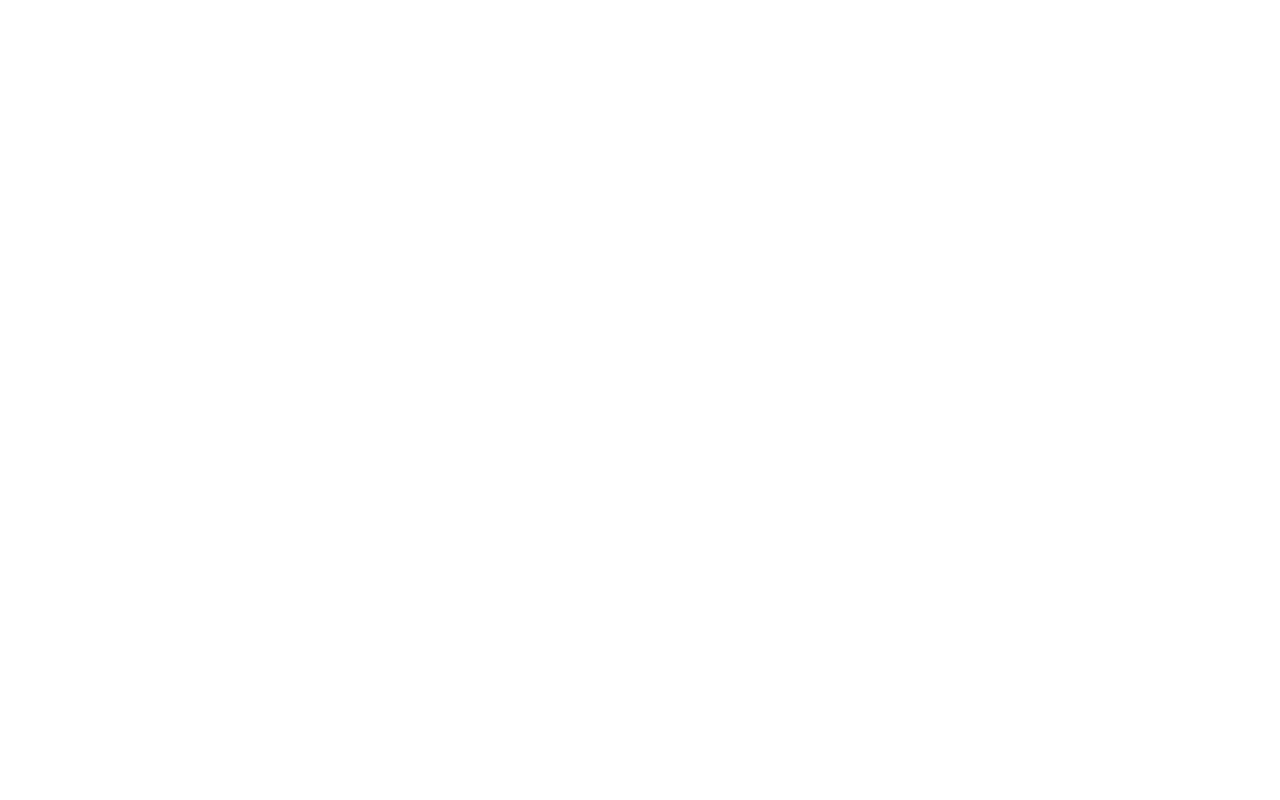
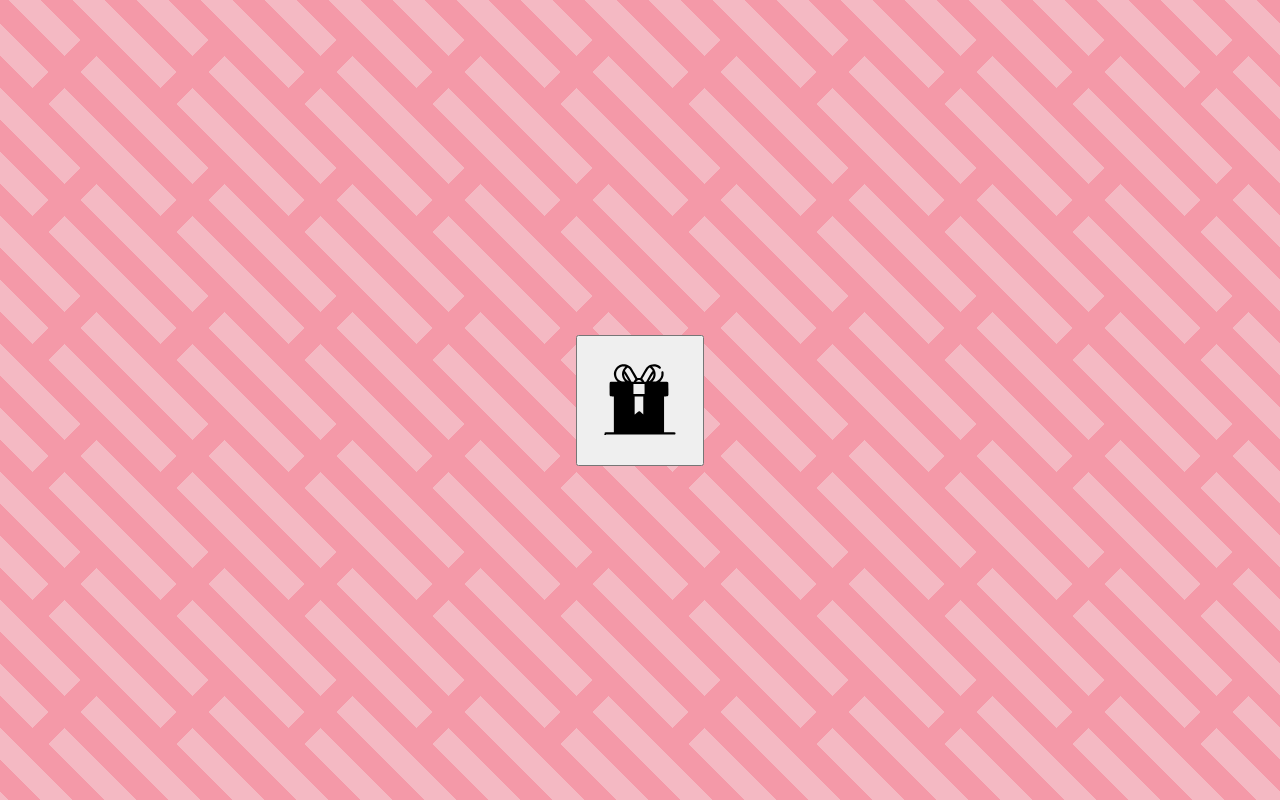
Before and after one commit to sang-logm1lo/20-10-THPT-2023, a plain HTML site: page index.html in a window 1280 px wide. Drawn offline with Linux system fonts and the light colour scheme.

Commit message:
Add CSS styling and a gift button to index.html

```diff
--- a/index.html
+++ b/index.html
@@ -1,11 +1,63 @@
 <!DOCTYPE html>
 <html lang="en">
-<head>
-    <meta charset="UTF-8">
-    <meta name="viewport" content="width=device-width, initial-scale=1.0">
-    <title>Document</title>
-</head>
-<body>
-
-</body>
+    <head>
+        <meta charset="UTF-8" />
+        <meta name="viewport" content="width=device-width, initial-scale=1.0" />
+        <title>Document</title>
+        <link rel="stylesheet" href="style.css" />
+    </head>
+    <body>
+        <button class="gift">
+            <svg
+                version="1.0"
+                xmlns="http://www.w3.org/2000/svg"
+                width="1024.000000pt"
+                height="1024.000000pt"
+                viewBox="0 0 1024.000000 1024.000000"
+                preserveAspectRatio="xMidYMid meet"
+            >
+                <g
+                    transform="translate(0.000000,1024.000000) scale(0.100000,-0.100000)"
+                    fill="#000000"
+                    stroke="none"
+                >
+                    <path
+                        d="M3490 8289 c-81 -12 -230 -62 -290 -96 -315 -180 -501 -537 -459
+        -886 23 -196 113 -388 250 -529 l76 -78 -301 0 c-339 0 -362 -5 -404 -72 -22
+        -35 -22 -39 -22 -599 0 -545 1 -565 20 -597 38 -63 68 -72 228 -72 l142 0 0
+        -1645 0 -1645 -385 0 c-411 0 -429 -2 -455 -49 -13 -25 -13 -77 0 -102 29 -52
+        -188 -49 3234 -49 2433 0 3171 3 3191 12 49 22 68 85 41 137 -27 51 -31 51
+        -551 51 l-485 0 0 1645 0 1645 143 0 c168 0 197 10 234 81 l23 43 -2 557 c-3
+        545 -3 558 -24 585 -11 15 -33 37 -48 48 -26 20 -42 21 -360 24 l-332 3 76 78
+        c184 192 273 447 249 713 -9 100 -24 133 -73 156 -37 18 -80 7 -111 -30 -25
+        -29 -26 -34 -18 -102 36 -320 -100 -589 -369 -731 -101 -54 -199 -75 -342 -75
+        l-120 0 40 43 c137 144 225 316 255 502 16 100 6 268 -21 364 -44 156 -124
+        292 -235 404 l-56 56 28 8 c51 14 244 8 310 -10 82 -22 178 -69 239 -118 75
+        -60 107 -79 131 -79 61 0 110 57 99 115 -16 85 -235 227 -424 276 -261 67
+        -544 10 -764 -153 -137 -101 -162 -137 -477 -684 l-225 -390 -90 4 c-50 2
+        -110 -1 -133 -6 l-42 -10 -237 412 c-252 436 -275 473 -338 550 -101 121 -286
+        235 -451 277 -94 24 -270 33 -365 18z m290 -204 c6 -4 -12 -29 -44 -60 -240
+        -236 -328 -601 -220 -917 44 -130 118 -250 218 -355 l40 -43 -120 0 c-189 0
+        -311 39 -451 145 -117 87 -215 242 -248 391 -25 112 -17 284 18 382 82 233
+        280 408 516 458 65 13 269 13 291 -1z m298 -147 c34 -29 79 -75 100 -103 22
+        -27 141 -228 267 -445 125 -217 234 -407 243 -422 15 -26 14 -28 -30 -77 -26
+        -28 -62 -82 -80 -119 l-34 -67 -99 0 -98 0 -233 404 c-241 417 -258 443 -333
+        524 l-45 49 27 52 c34 65 113 155 187 213 30 23 57 43 60 43 3 0 34 -24 68
+        -52z m1983 16 c68 -50 162 -155 195 -218 l28 -54 -45 -49 c-75 -81 -92 -107
+        -333 -524 l-233 -404 -80 -3 -81 -3 -31 66 c-19 41 -54 90 -92 130 -56 58 -60
+        65 -48 87 72 137 473 817 508 861 37 48 145 147 160 147 2 0 25 -16 52 -36z
+        m-2159 -876 c103 -178 185 -324 183 -326 -7 -7 -109 56 -162 100 -154 128
+        -254 335 -252 527 l0 76 22 -28 c12 -15 106 -172 209 -349z m2429 151 c-50
+        -196 -167 -351 -344 -454 -26 -15 -50 -26 -52 -24 -4 5 349 618 386 670 l24
+        34 3 -74 c2 -49 -4 -99 -17 -152z m-1198 -395 c50 -17 147 -96 147 -120 0 -12
+        -42 -14 -255 -14 -140 0 -255 3 -255 8 0 22 68 84 122 111 50 25 73 31 128 31
+        36 0 87 -7 113 -16z m405 -801 l2 -463 -510 0 -510 0 0 465 0 465 508 -2 507
+        -3 3 -462z m-118 -1505 l0 -822 -37 35 c-156 147 -267 239 -300 248 -69 19
+        -77 15 -299 -171 -78 -65 -144 -118 -148 -118 -3 0 -6 371 -6 825 l0 825 395
+        0 395 0 0 -822z"
+                    />
+                </g>
+            </svg>
+        </button>
+    </body>
 </html>
--- /dev/null
+++ b/style.css
@@ -0,0 +1,51 @@
+body {
+    width: 100vw;
+    height: 100vh;
+    margin: 0;
+    padding: 0;
+
+    /* #region background*/
+    --s: 10vw;
+    --bg-color: #f499a8;
+    --bg-stripe-color: #f4b9c3;
+
+    animation: scroll 20s linear infinite;
+    background: linear-gradient(
+            135deg,
+            #0000 18.75%,
+            var(--bg-color) 0 31.25%,
+            #0000 0
+        ),
+        repeating-linear-gradient(
+            45deg,
+            var(--bg-color) -6.25% 6.25%,
+            var(--bg-stripe-color) 0 18.75%
+        );
+    background-size: var(--s) var(--s);
+    /* #endregion */
+
+    /* #region center */
+    display: flex;
+    justify-content: center;
+    align-items: center;
+    /* #endregion */
+}
+
+@keyframes scroll {
+    0% {
+        background-position: 0 0;
+    }
+    100% {
+        background-position: 100% 100%;
+    }
+}
+
+.gift {
+    width: 10vw;
+    aspect-ratio: 1;
+}
+
+.gift svg {
+    width: 100%;
+    height: 100%;
+}
```
